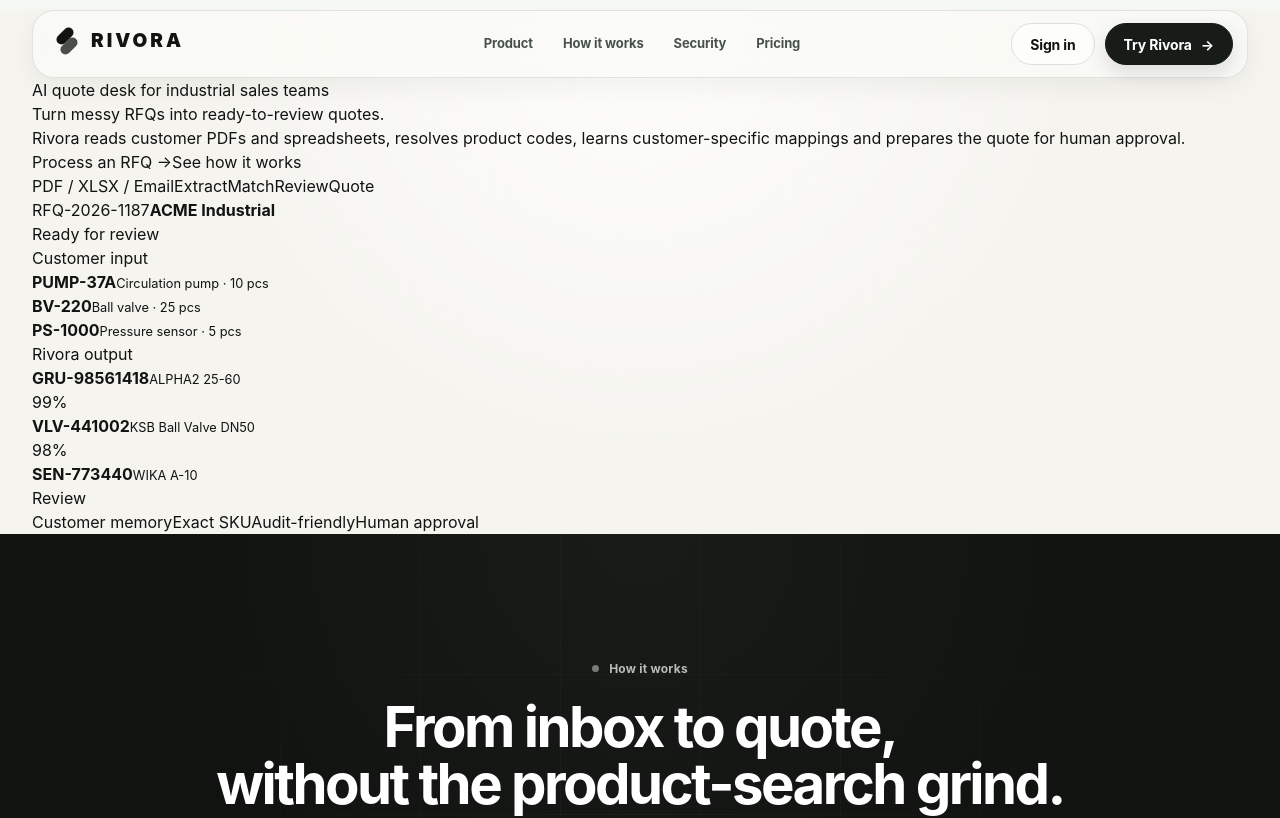
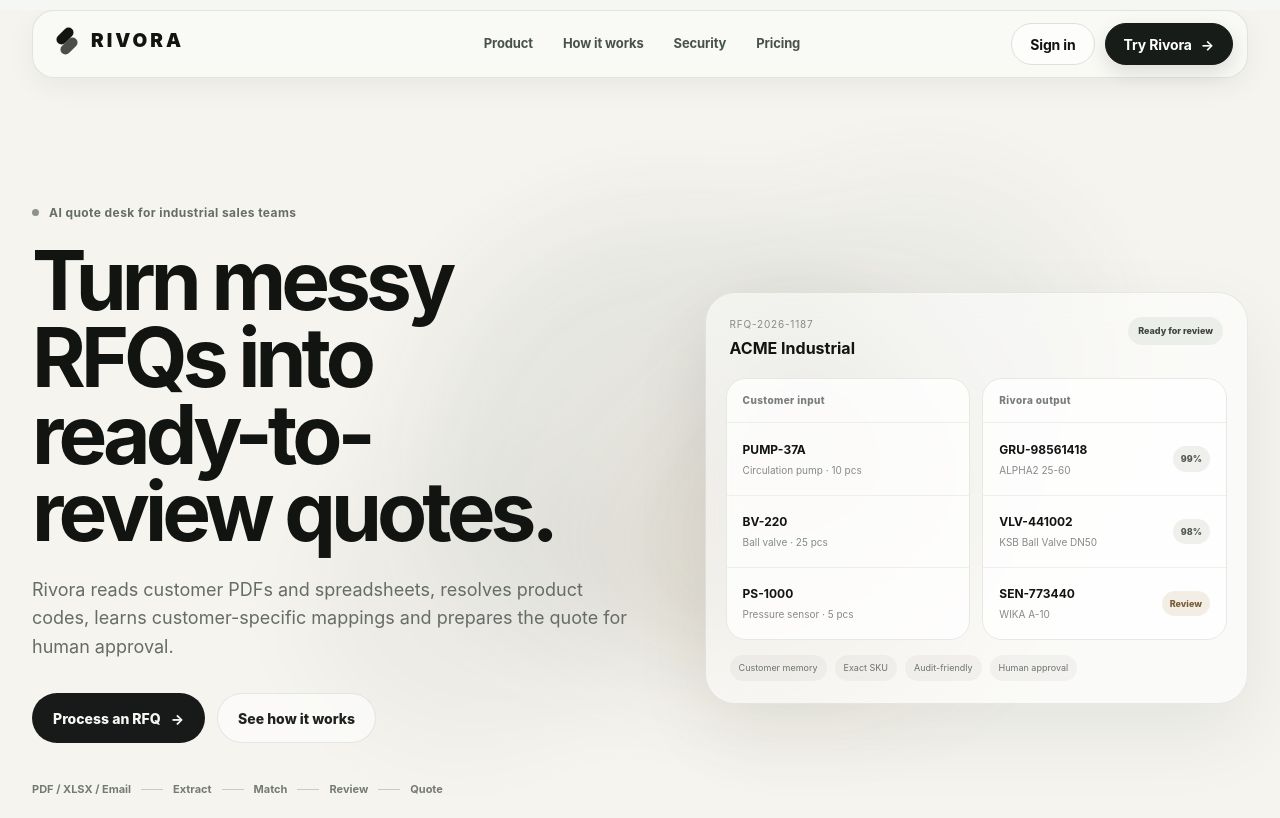
Before and after one commit to miromnb-coder/Rivora, a Next.js app: page / in a window 1280 px wide. Shown: the top 818 px of the page. Built offline with nearby package versions, Linux system fonts and the light colour scheme.

Commit message:
Add minimal shader marketing styles

```diff
--- a/app/globals.css
+++ b/app/globals.css
@@ -2651,3 +2651,307 @@
     opacity: .74;
   }
 }
+
+
+/* Rivora minimal shader direction */
+.minimal-direction {
+  background: #f5f4ef;
+}
+
+.minimal-hero {
+  position: relative;
+  overflow: hidden;
+  min-height: 92vh;
+  display: flex;
+  align-items: center;
+  border-bottom: 1px solid rgba(17,19,17,.06);
+}
+
+.minimal-hero-inner {
+  position: relative;
+  z-index: 3;
+  padding: 120px 0 90px;
+  display: grid;
+  grid-template-columns: minmax(0,1.05fr) minmax(420px,.95fr);
+  gap: 72px;
+  align-items: center;
+}
+
+.minimal-hero-copy h1 {
+  margin: 20px 0 0;
+  max-width: 820px;
+  font-size: clamp(58px,6.4vw,96px);
+  line-height: .94;
+  letter-spacing: -.06em;
+  font-weight: 690;
+  text-wrap: balance;
+}
+
+.minimal-hero-copy > p {
+  margin-top: 26px;
+  max-width: 690px;
+  color: #666c67;
+  font-size: 18px;
+  line-height: 1.58;
+}
+
+.minimal-kicker {
+  display: inline-flex;
+  align-items: center;
+  gap: 10px;
+  color: #666d67;
+  font-size: 12px;
+  font-weight: 750;
+  letter-spacing: .035em;
+}
+
+.minimal-kicker::before {
+  content: "";
+  width: 7px;
+  height: 7px;
+  border-radius: 999px;
+  background: #8d928e;
+}
+
+.minimal-hero-actions {
+  display: flex;
+  flex-wrap: wrap;
+  gap: 12px;
+  margin-top: 32px;
+}
+
+.minimal-btn {
+  min-height: 50px;
+  padding: 0 20px;
+  border-radius: 999px;
+  display: inline-flex;
+  align-items: center;
+  gap: 10px;
+  justify-content: center;
+  font-size: 14px;
+  font-weight: 760;
+  border: 1px solid transparent;
+  transition: transform .18s ease, background .18s ease, border-color .18s ease;
+}
+
+.minimal-btn:hover { transform: translateY(-1px); }
+.minimal-btn-primary { background: #171a18; color: #f8f7f3; }
+.minimal-btn-primary:hover { background: #0f110f; }
+.minimal-btn-secondary { background: rgba(255,255,255,.58); border-color: rgba(17,19,17,.09); color: #1f231f; }
+
+.minimal-flow {
+  margin-top: 38px;
+  display: flex;
+  flex-wrap: wrap;
+  align-items: center;
+  gap: 10px;
+  color: #747a75;
+  font-size: 11px;
+  font-weight: 700;
+}
+
+.minimal-flow i {
+  width: 22px;
+  height: 1px;
+  background: #c7cac6;
+}
+
+.minimal-product-preview {
+  border: 1px solid rgba(17,19,17,.08);
+  border-radius: 30px;
+  background: rgba(255,255,255,.54);
+  box-shadow: 0 30px 80px rgba(18,22,19,.07);
+  backdrop-filter: blur(18px);
+  padding: 20px;
+}
+
+.minimal-preview-top {
+  display: flex;
+  justify-content: space-between;
+  gap: 18px;
+  align-items: flex-start;
+  padding: 4px 4px 18px;
+}
+
+.minimal-preview-top strong,
+.minimal-preview-top span { display: block; }
+
+.minimal-preview-overline {
+  color: #858b86;
+  font-size: 10px;
+  letter-spacing: .08em;
+  margin-bottom: 4px;
+}
+
+.minimal-status {
+  padding: 7px 10px;
+  border-radius: 999px;
+  background: #eceeea;
+  color: #3e4540;
+  font-size: 9px;
+  font-weight: 800;
+}
+
+.minimal-preview-columns {
+  display: grid;
+  grid-template-columns: 1fr 1fr;
+  gap: 12px;
+}
+
+.minimal-preview-panel {
+  border: 1px solid #e7e8e4;
+  border-radius: 20px;
+  background: rgba(255,255,255,.78);
+  overflow: hidden;
+}
+
+.minimal-preview-heading {
+  padding: 14px 16px;
+  border-bottom: 1px solid #eceeea;
+  color: #777d78;
+  font-size: 10px;
+  font-weight: 800;
+  letter-spacing: .04em;
+}
+
+.minimal-preview-row {
+  min-height: 72px;
+  padding: 14px 16px;
+  display: flex;
+  justify-content: space-between;
+  gap: 12px;
+  align-items: center;
+}
+
+.minimal-preview-row + .minimal-preview-row {
+  border-top: 1px solid #eef0ec;
+}
+
+.minimal-preview-row b,
+.minimal-preview-row small { display: block; }
+
+.minimal-preview-row b { font-size: 12px; }
+.minimal-preview-row small { margin-top: 4px; color: #858a86; font-size: 10px; }
+
+.minimal-preview-row.match > span {
+  padding: 6px 8px;
+  border-radius: 999px;
+  background: #efefec;
+  color: #4d544f;
+  font-size: 9px;
+  font-weight: 800;
+}
+
+.minimal-preview-row.match.review > span {
+  background: #f3eee5;
+  color: #775b34;
+}
+
+.minimal-preview-footer {
+  padding: 15px 4px 2px;
+  display: flex;
+  flex-wrap: wrap;
+  gap: 8px;
+}
+
+.minimal-preview-footer span {
+  padding: 6px 9px;
+  border-radius: 999px;
+  background: rgba(17,19,17,.035);
+  color: #6d736e;
+  font-size: 9px;
+}
+
+.minimal-hero-shader {
+  position: absolute;
+  inset: 0;
+  overflow: hidden;
+  pointer-events: none;
+  filter: blur(54px);
+  opacity: .9;
+}
+
+.shader-blob {
+  position: absolute;
+  border-radius: 50%;
+  mix-blend-mode: multiply;
+  will-change: transform;
+}
+
+.shader-a {
+  width: 36vw; height: 34vw; left: 34%; top: 18%;
+  background: rgba(82,94,85,.10);
+  animation: minimalFloatA 16s ease-in-out infinite alternate;
+}
+.shader-b {
+  width: 30vw; height: 26vw; left: 48%; top: 36%;
+  background: rgba(188,145,91,.13);
+  animation: minimalFloatB 18s ease-in-out infinite alternate;
+}
+.shader-c {
+  width: 28vw; height: 28vw; left: 58%; top: 12%;
+  background: rgba(104,111,105,.08);
+  animation: minimalFloatC 20s ease-in-out infinite alternate;
+}
+.shader-d {
+  width: 24vw; height: 22vw; left: 25%; top: 48%;
+  background: rgba(29,33,30,.04);
+  animation: minimalFloatB 22s ease-in-out infinite alternate-reverse;
+}
+
+.minimal-hero-grid {
+  position: absolute;
+  inset: 0;
+  pointer-events: none;
+  background-image:
+    linear-gradient(rgba(255,255,255,.26) 1px, transparent 1px),
+    linear-gradient(90deg, rgba(255,255,255,.2) 1px, transparent 1px);
+  background-size: 32px 32px;
+  opacity: .13;
+  mask-image: radial-gradient(circle at 60% 45%, black 0, transparent 70%);
+}
+
+@keyframes minimalFloatA {
+  from { transform: translate3d(-4%,-3%,0) scale(1); }
+  to { transform: translate3d(7%,5%,0) scale(1.08); }
+}
+@keyframes minimalFloatB {
+  from { transform: translate3d(4%,4%,0) scale(.96); }
+  to { transform: translate3d(-7%,-4%,0) scale(1.07); }
+}
+@keyframes minimalFloatC {
+  from { transform: translate3d(-2%,6%,0) scale(1.04); }
+  to { transform: translate3d(5%,-6%,0) scale(.95); }
+}
+
+.minimal-direction .dark-section {
+  margin-top: 0;
+}
+
+@media (max-width: 980px) {
+  .minimal-hero { min-height: auto; }
+  .minimal-hero-inner {
+    grid-template-columns: 1fr;
+    gap: 44px;
+    padding: 92px 0 72px;
+  }
+  .minimal-product-preview { max-width: 780px; }
+}
+
+@media (max-width: 720px) {
+  .minimal-hero-inner { padding: 72px 0 48px; gap: 30px; }
+  .minimal-hero-copy h1 { font-size: clamp(44px,13vw,62px); }
+  .minimal-hero-copy > p { font-size: 15px; }
+  .minimal-flow { gap: 7px; }
+  .minimal-flow i { width: 13px; }
+  .minimal-preview-columns { grid-template-columns: 1fr; }
+  .minimal-product-preview { padding: 12px; border-radius: 22px; }
+  .minimal-preview-top { padding: 6px 4px 14px; }
+  .shader-a { width: 80vw; height: 70vw; left: 20%; top: 14%; }
+  .shader-b { width: 66vw; height: 58vw; left: 38%; top: 34%; }
+  .shader-c { width: 58vw; height: 58vw; left: 46%; top: 8%; }
+}
+
+@media (prefers-reduced-motion: reduce) {
+  .shader-blob { animation: none !important; }
+}
```
